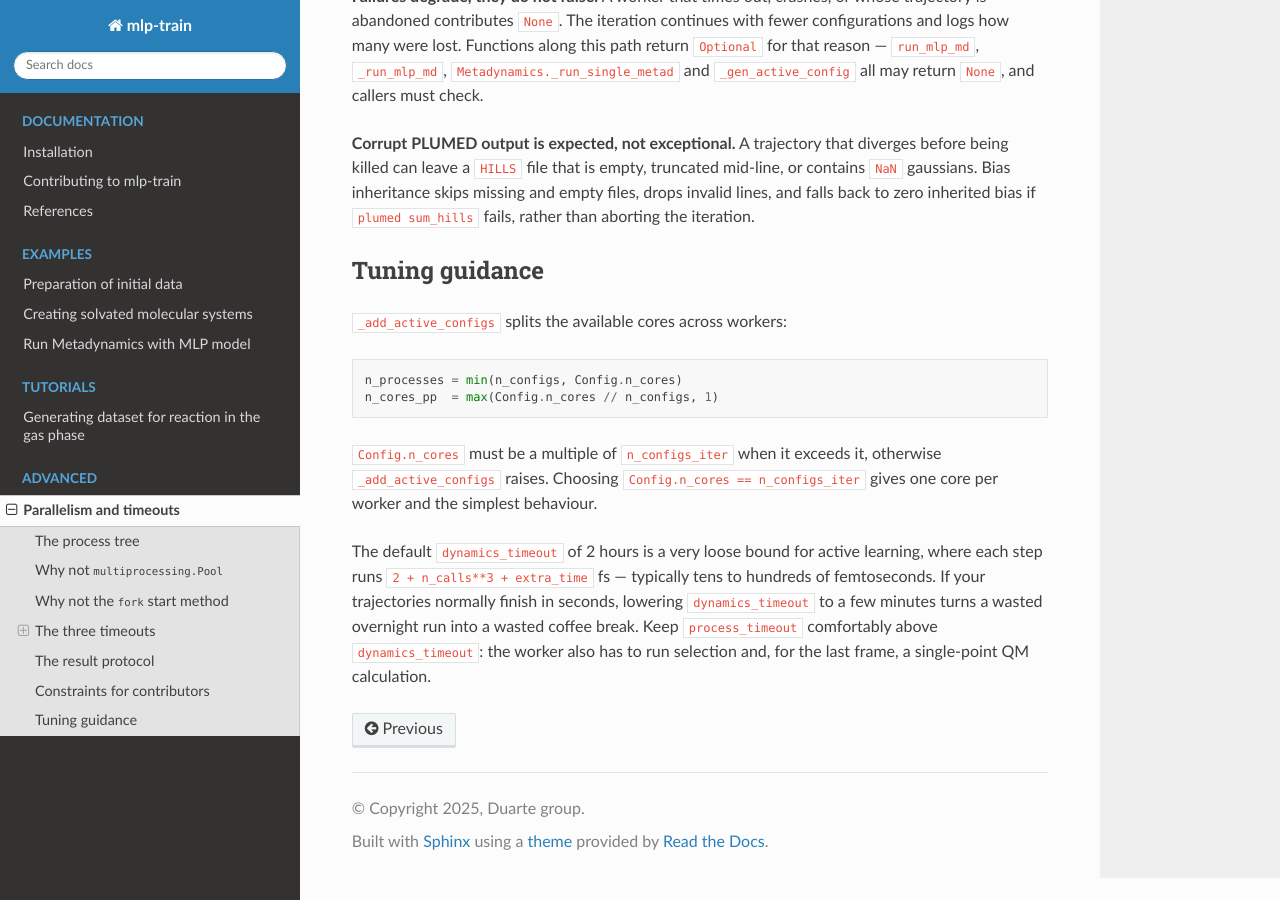
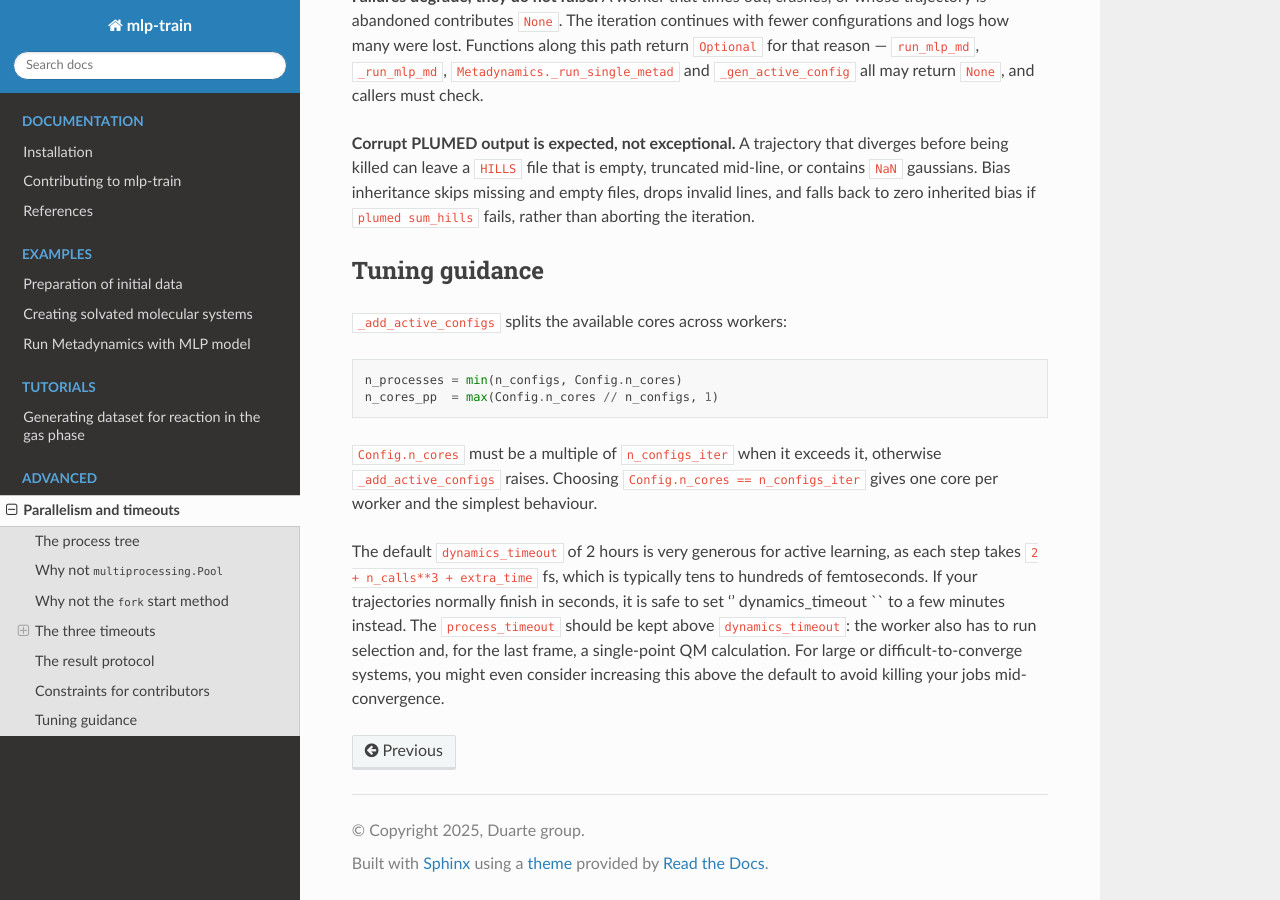
Before and after one commit to duartegroup/mlp-train, a Sphinx documentation site: the page built from docs/dev/parallelism.rst, in a window 1280 px wide and 900 px high, scrolled down 3979 px. Built offline with Sphinx 7.4.7 and the Read the Docs theme 3.1.0, drawn with Linux system fonts in a browser that asks for light colours.

Commit message:
Update docs/dev/parallelism.rst
Co-authored-by: Veronika Juraskova <veronika.juraskova@email.cz>

```diff
--- a/docs/dev/parallelism.rst
+++ b/docs/dev/parallelism.rst
@@ -246,10 +246,9 @@ it, otherwise ``_add_active_configs`` raises. Choosing
 ``Config.n_cores == n_configs_iter`` gives one core per worker and the
 simplest behaviour.
 
-The default ``dynamics_timeout`` of 2 hours is a very loose bound for active
-learning, where each step runs ``2 + n_calls**3 + extra_time`` fs — typically
+The default ``dynamics_timeout`` of 2 hours is very generous for active
+learning, as each step takes ``2 + n_calls**3 + extra_time`` fs, which is typically
 tens to hundreds of femtoseconds. If your trajectories normally finish in
-seconds, lowering ``dynamics_timeout`` to a few minutes turns a wasted
-overnight run into a wasted coffee break. Keep ``process_timeout``
-comfortably above ``dynamics_timeout``: the worker also has to run selection
-and, for the last frame, a single-point QM calculation.
+seconds, it is safe to set '' dynamics_timeout `` to a few minutes instead. The ``process_timeout``
+should be kept above ``dynamics_timeout``: the worker also has to run selection
+and, for the last frame, a single-point QM calculation. For large or difficult-to-converge systems, you might even consider increasing this above the default to avoid killing your jobs mid-convergence.
```
